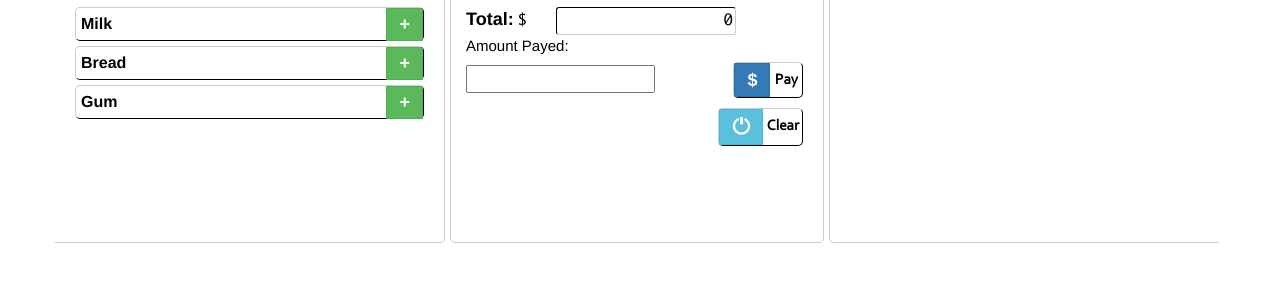
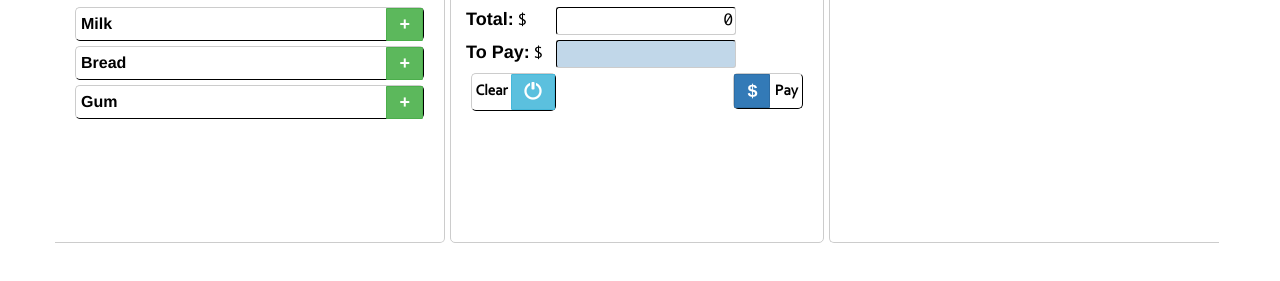
Before and after one commit to just2click-pro/cashRegister, a plain HTML site: page index.html in a window 1280 px wide. Shown: the part 227-508 px from the top of the page. Drawn offline with nearby package versions, Linux system fonts and the light colour scheme; a web font is replaced by a local one.

Commit message:
Fixed input and buttons positions and styling

```diff
--- a/index.html
+++ b/index.html
@@ -58,18 +58,19 @@
 		    </div>
 		    <div class="col-sm-4 list-container list-container-middle clearfix">
 		    	<h2>Cash/Payment</h2>
-		    	<div class="total-label">Total: </div>&nbsp;<span class='cash-font currecny-sign'></span><div class="total-sum" id="register-total">0</div>
-		    	<div class="cash-lable">Amount Payed: </div>
 		    	<div class='payment'>
-		    		<span class='cash-font currecny-sign'></span><input type="number" class="cash-font right-text" id="cash-input"/>
+		    		<div class="bold-label">Total:</div>&nbsp;<span class='cash-font currecny-sign'></span><div class="total-sum" id="register-total">0</div>
+		    	</div>
+		    	<div class="bold-label">To Pay:</div>&nbsp;<span class='cash-font currecny-sign'></span><input type="number" class="cash-font right-text cash-input" id="cash-input"/>
+		    	<div class='payment'>
 			    	<div class='cash-button pull-right'>
 			    		<button class='btn btn-primary pull-left left-button' id="pay"></button><span class='product-text'> Pay</span>
 			    	</div>
+			    	<div class='cash-button clear-button pull-left'>
+			    		<button class='btn btn-info pull-right left-button' id="reset"><i class='glyphicon glyphicon-off'></i></button><span class='product-text'> Clear</span>
+			    	</div>
 		    	</div>
 		    	<div class='payment'>
-			    	<div class='cash-button clear-button pull-right'>
-			    		<button class='btn btn-info pull-left left-button' id="reset"><i class='glyphicon glyphicon-off'></i></button><span class='product-text'> Clear</span>
-			    	</div>
 			    	<div class='hide' id='warning'>
 			    		Opps, not enough money!!
 			    	</div>
--- a/javascripts/main.js
+++ b/javascripts/main.js
@@ -6,7 +6,7 @@ var registerTotal = document.querySelector("#register-total");
 var cashInput = document.querySelector("#cash-input");
 var payButton = document.querySelector("#pay");
 var resetButton = document.querySelector('#reset');
-var currecnySign = document.querySelector('.currecny-sign');
+var currecnySign = document.querySelectorAll('.currecny-sign');
 var purchasedTable = document.querySelector('#purchased-table');
 var warning = document.querySelector('#warning');
 var okMessage = document.querySelector('#okMessage');
@@ -77,7 +77,7 @@ function Register() {
     that.products = [];
     countProducts.textContent = '(0)';
     registerTotal.innerHTML = this.getTotal();
-    cashInput.value = 0;
+    cashInput.value = '';
 
     if (callback) {
       callback();
@@ -249,7 +249,9 @@ var register = new Register();
 
 // Resets
 var currentCurrency = register.getCurrencySign();
-currecnySign.textContent = currentCurrency + ' ';
+for (var ctrl of currecnySign) {
+  ctrl.textContent = currentCurrency + ' ';
+}
 payButton.textContent = ' ' + currentCurrency + ' ';
 payButton.addEventListener("click", function(){
   register.pay(cashInput.value, register.handlePaymentUI);
--- a/styles/main.css
+++ b/styles/main.css
@@ -136,7 +136,7 @@ ul {
   line-height: 20px;
 }
 
-.total-label {
+.bold-label {
 	display: inline-block;
 	font-size: 18px;
 	font-weight: 600;
@@ -154,6 +154,23 @@ ul {
 	padding: 2px;
 	text-align: right;
 	width: 180px;
+}
+
+.cash-input {
+	background: rgba(51, 122, 183, 0.3);
+	border-top: 1px solid #000;
+  border-left: 1px solid #000;
+  border-bottom: 1px solid #ccc;
+  border-right: 1px solid #ccc;
+  border-radius: 3px;
+  color: rgba(51, 51, 51, 0.9);
+  display: inline-block;
+  font-family: 'monaco';
+  margin-left: 4px;
+  margin-top: 5px;
+  padding: 2px;
+  text-align: right;
+  width: 180px;
 }
 
 .pay-button {
@@ -220,13 +237,17 @@ ul {
 }
 
 .warning {
+	color: tomato;
 	font-family: corbel;
+	text-align: center;
 	font-size: 20px;
 	text-shadow: 1px 1px 1px rgba(0, 0, 0, 0.5), 2px 2px 3px tomato;
 }
 
 .here-is-your-change {
+	color: yellowgreen;
 	font-family: corbel;
+	text-align: center;
 	font-size: 20px;
 	text-shadow: 1px 1px 1px rgba(0, 0, 0, 0.5), 2px 2px 3px yellowgreen;
 }
```
